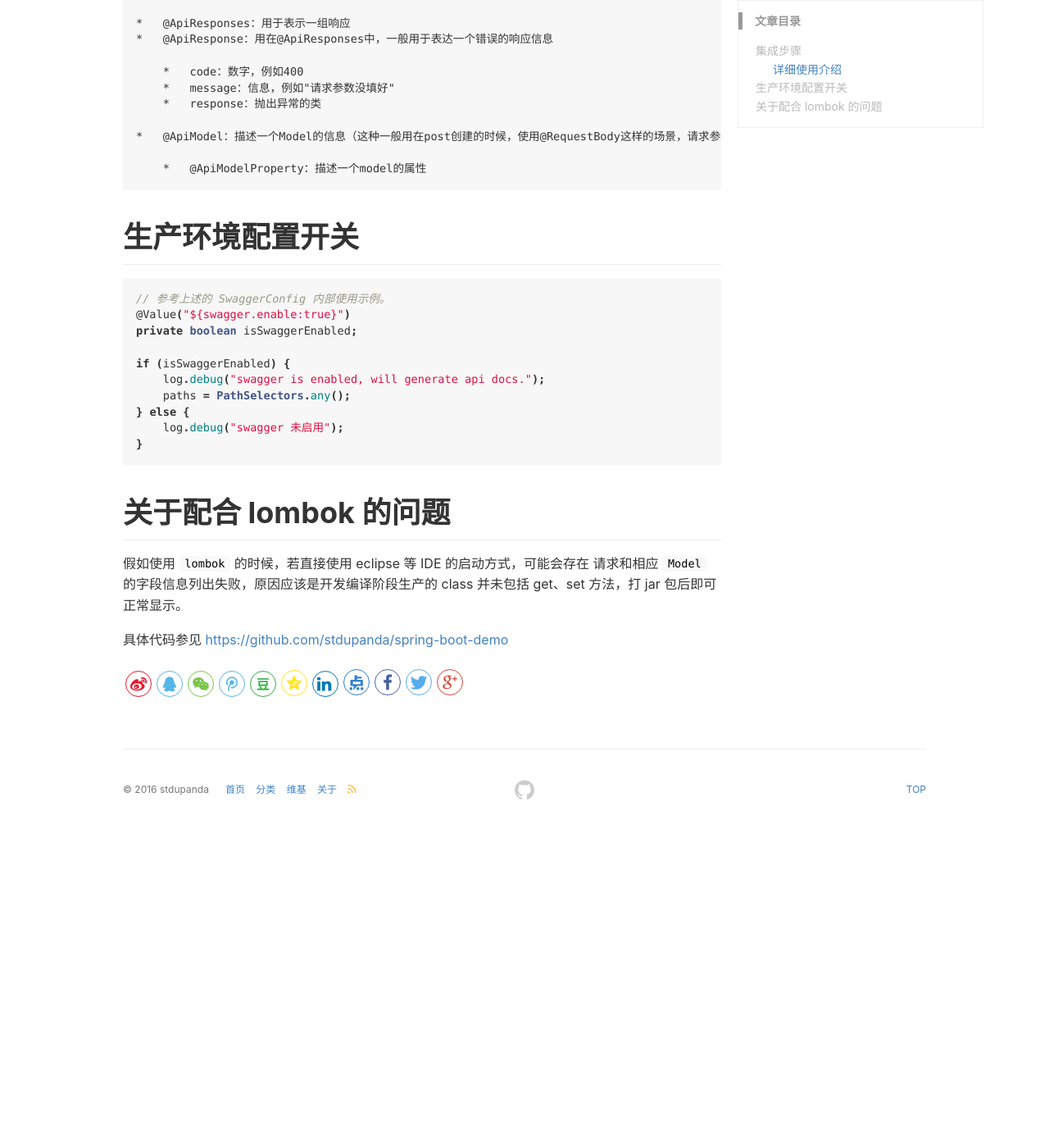
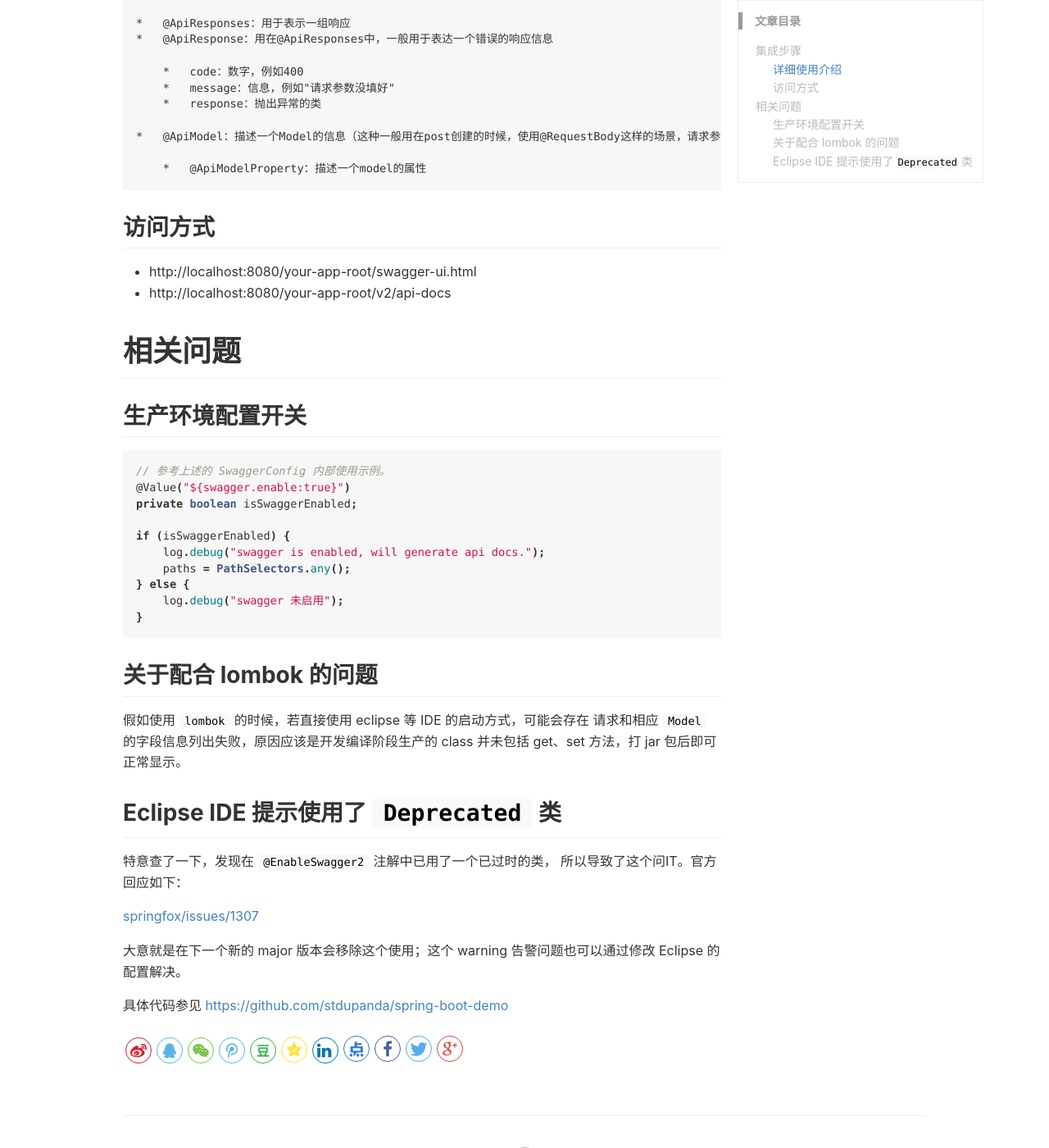
Before and after one commit to stdupanda/stdupanda.github.io, a Jekyll site: the page built from _posts/SpringBoot/2018-02-12-springboot-12-sb-swagger.md, in a window 1280 px wide and 1400 px high, scrolled down 2779 px. Shown: the whole window at 82% size. Built offline with Jekyll 4.4.1, drawn with Linux system fonts in a browser that asks for light colours; nearby versions of some CDN libraries; comment, search, counter and statistics services are not loaded; before the commit the page ends 3791 px from its top, so only the background shows below that.

Commit message:
2018-5-10 10:45:43

````diff
--- a/_posts/SpringBoot/2018-02-12-springboot-12-sb-swagger.md
+++ b/_posts/SpringBoot/2018-02-12-springboot-12-sb-swagger.md
@@ -146,7 +146,14 @@ public class UserCtrl {
     *   @ApiModelProperty：描述一个model的属性
 ```
 
-# 生产环境配置开关
+## 访问方式
+
+- http://localhost:8080/your-app-root/swagger-ui.html
+- http://localhost:8080/your-app-root/v2/api-docs
+
+# 相关问题
+
+## 生产环境配置开关
 
 ```java
 // 参考上述的 SwaggerConfig 内部使用示例。
@@ -161,8 +168,16 @@ if (isSwaggerEnabled) {
 }
 ```
 
-# 关于配合 lombok 的问题
+## 关于配合 lombok 的问题
 
 假如使用 `lombok` 的时候，若直接使用 eclipse 等 IDE 的启动方式，可能会存在 请求和相应 `Model` 的字段信息列出失败，原因应该是开发编译阶段生产的 class 并未包括 get、set 方法，打 jar 包后即可正常显示。
 
+## Eclipse IDE 提示使用了 `Deprecated` 类
+
+特意查了一下，发现在 `@EnableSwagger2` 注解中已用了一个已过时的类， 所以导致了这个问IT。官方回应如下：
+
+[springfox/issues/1307](https://github.com/springfox/springfox/issues/1307)
+
+大意就是在下一个新的 major 版本会移除这个使用；这个 warning 告警问题也可以通过修改 Eclipse 的配置解决。
+
 具体代码参见 [https://github.com/stdupanda/spring-boot-demo](https://github.com/stdupanda/spring-boot-demo "https://github.com/stdupanda/spring-boot-demo")
````
